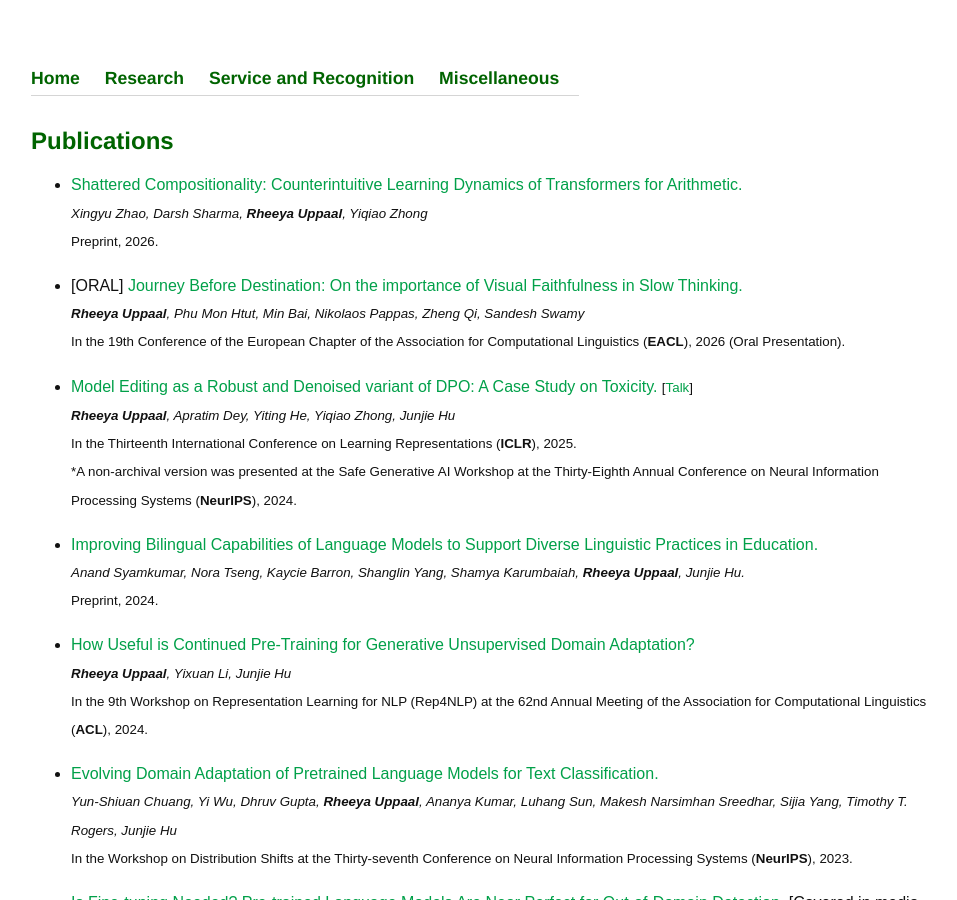
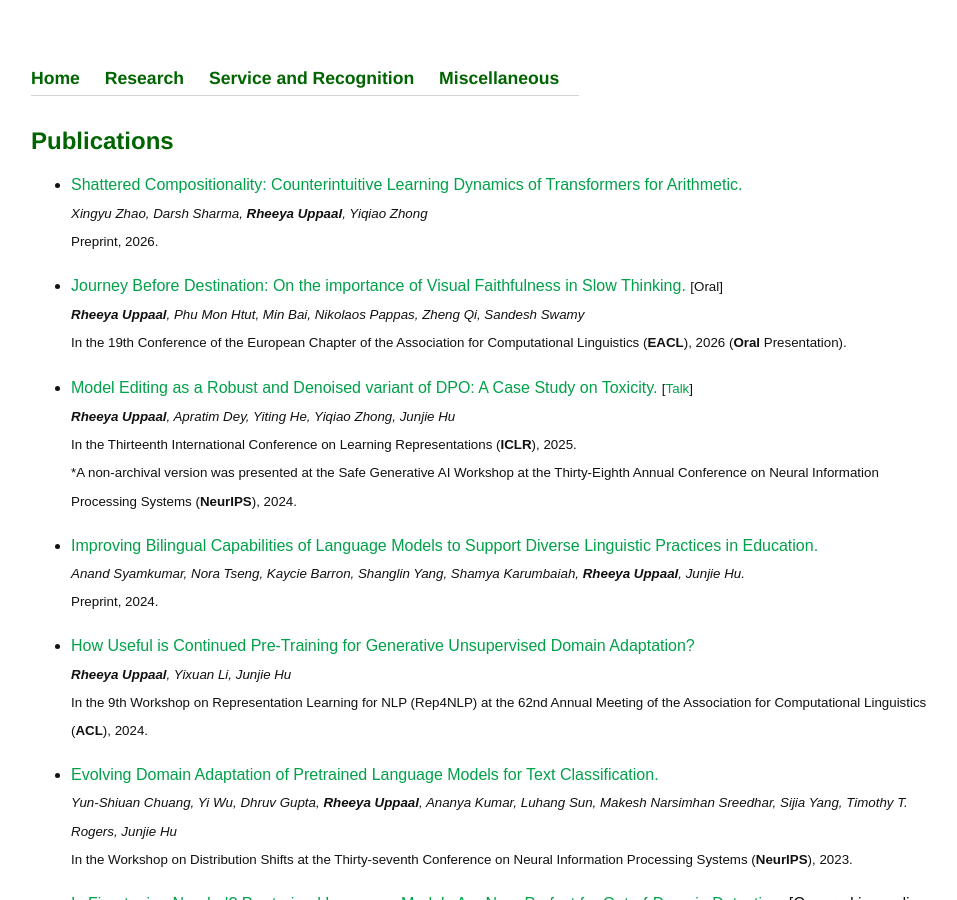
Before and after one commit to Uppaal/Uppaal.github.io, a Jekyll site: the page built from publications.html, in a window 1280 px wide and 900 px high. Shown: the whole window, without its empty margins (161-1118 px from the left). Built offline with Jekyll 4.4.1, drawn with Linux system fonts in a browser that asks for light colours.

```diff
--- a/publications.html
+++ b/publications.html
@@ -16,9 +16,9 @@ title: Publications
 	<h1>Publications</h1>
 	<ul>
 
-	<li><a href="https://arxiv.org/abs/2601.22510">Shattered Compositionality: Counterintuitive Learning Dynamics of Transformers for Arithmetic.</a> <br><small><i>Xingyu Zhao, Darsh Sharma, <b>Rheeya Uppaal</b>, Yiqiao Zhong</i><br>Preprint, 2026.</small></li>
+	<li><a href="https://yiqiao-zhong.github.io/jekyll/update/2026/02/08/shattered-compositionality.html">Shattered Compositionality: Counterintuitive Learning Dynamics of Transformers for Arithmetic.</a> <br><small><i>Xingyu Zhao, Darsh Sharma, <b>Rheeya Uppaal</b>, Yiqiao Zhong</i><br>Preprint, 2026.</small></li>
 
-	<li>[ORAL] <a href="https://uppaal.github.io/projects/visual-faithfulness/journey-before-destination.html">Journey Before Destination: On the importance of Visual Faithfulness in Slow Thinking.</a> <br><small><i><b>Rheeya Uppaal</b>, Phu Mon Htut, Min Bai, Nikolaos Pappas, Zheng Qi, Sandesh Swamy</i><br>In the 19th Conference of the European Chapter of the Association for Computational Linguistics (<b>EACL</b>), 2026 (Oral Presentation).</small></li>
+	<li><a href="https://uppaal.github.io/projects/visual-faithfulness/journey-before-destination.html">Journey Before Destination: On the importance of Visual Faithfulness in Slow Thinking.</a> <small>[Oral]</small><br><small><i><b>Rheeya Uppaal</b>, Phu Mon Htut, Min Bai, Nikolaos Pappas, Zheng Qi, Sandesh Swamy</i><br>In the 19th Conference of the European Chapter of the Association for Computational Linguistics (<b>EACL</b>), 2026 (<b>Oral</b> Presentation).</small></li>
 
 	<li><a href="https://uppaal.github.io/projects/profs/profs.html">Model Editing as a Robust and Denoised variant of DPO: A Case Study on Toxicity.</a> <small>[<a href="https://www.youtube.com/watch?v=SvIl4tXo66E">Talk</a>]</small><br><small><i><b>Rheeya Uppaal</b>, Apratim Dey, Yiting He, Yiqiao Zhong, Junjie Hu</i><br>In the Thirteenth International Conference on Learning Representations (<b>ICLR</b>), 2025.<br>*A non-archival version was presented at the Safe Generative AI Workshop at the Thirty-Eighth Annual Conference on Neural Information Processing Systems (<b>NeurIPS</b>), 2024.</small></li>
 
```
